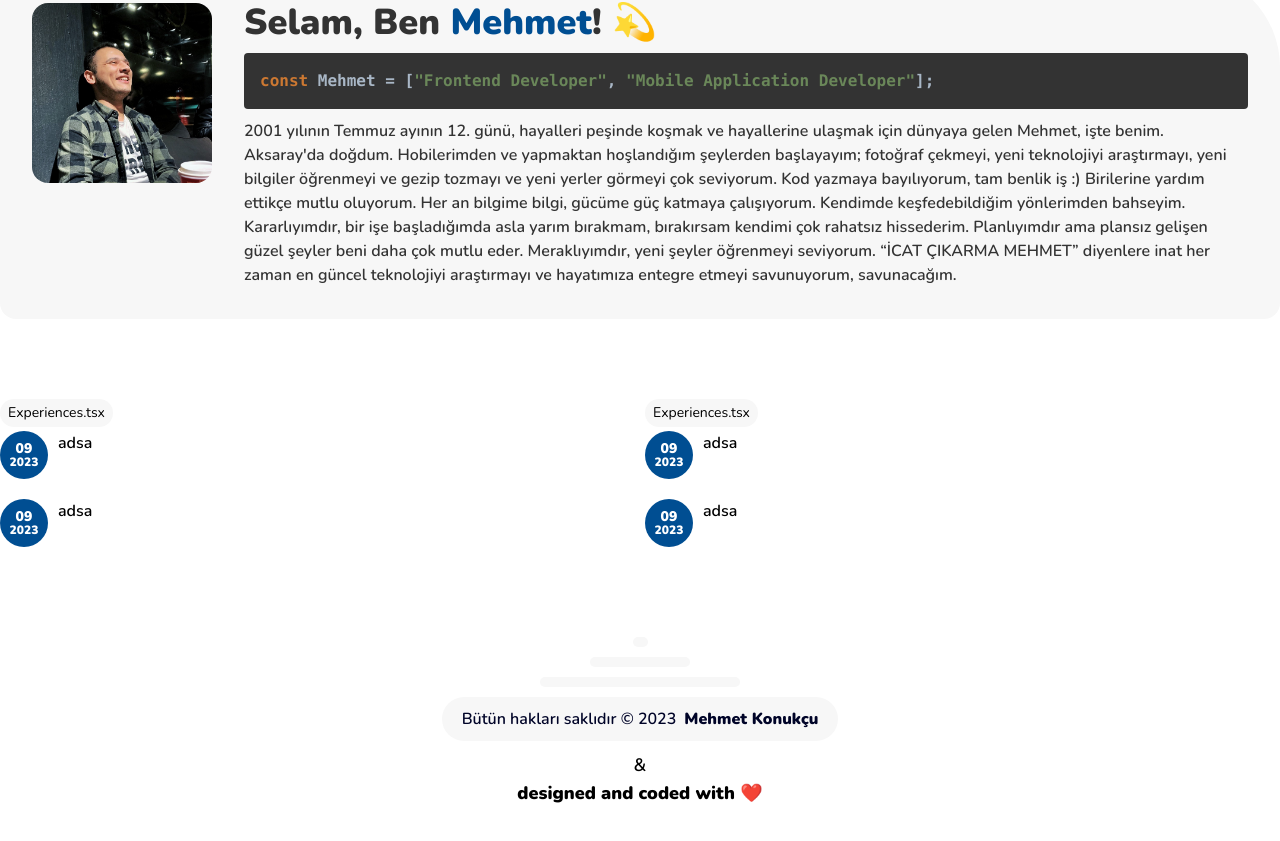
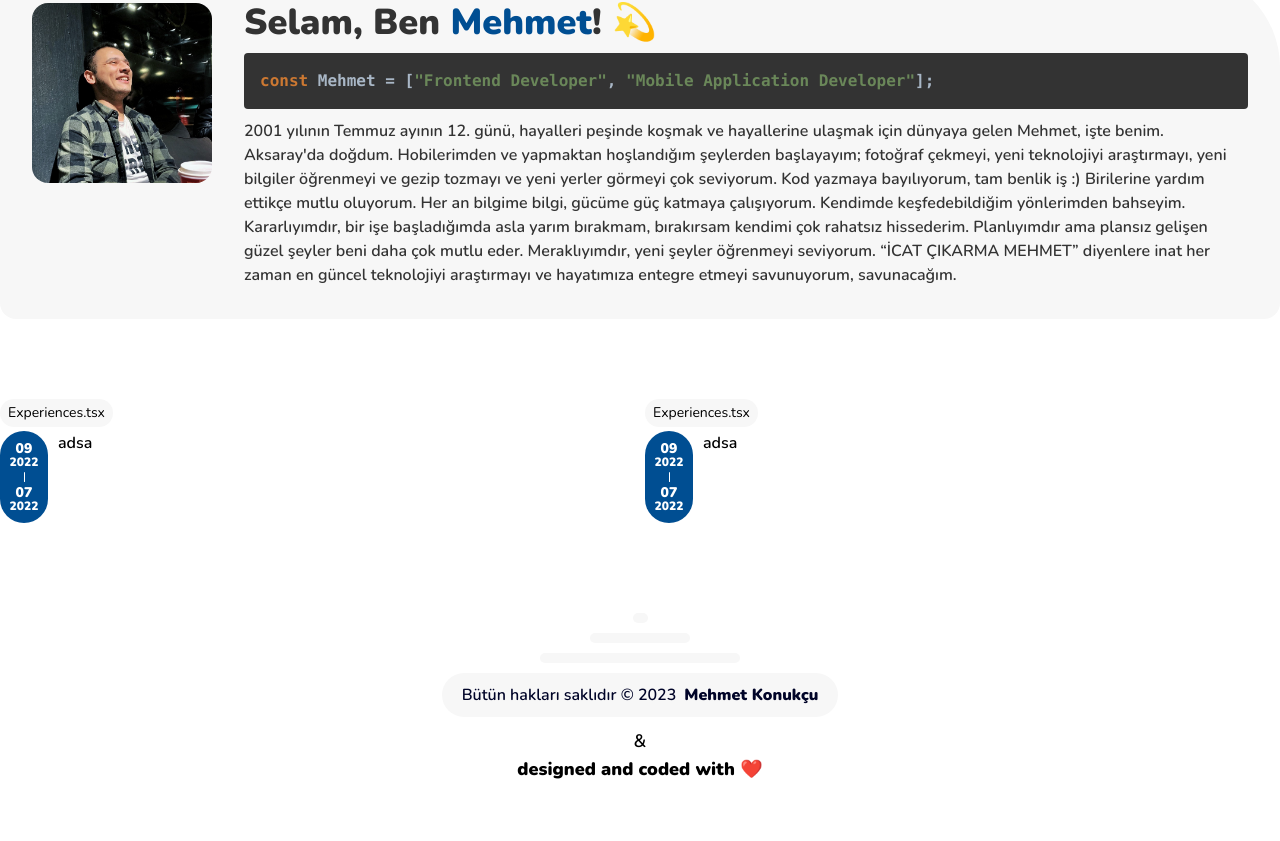
Before and after one commit to mehmetext/konukcudev-next, a Next.js app: page / in a window 1280 px wide. Shown: the part 941-1782 px from the top of the page. Built offline with nearby package versions, Linux system fonts and the light colour scheme.

Commit message:
DateLineBlockDate dinamikleştirildi

```diff
--- a/src/components/molecules/ExperiencesEducation/DateLineBlock.tsx
+++ b/src/components/molecules/ExperiencesEducation/DateLineBlock.tsx
@@ -1,11 +1,35 @@
+//Components
 import DateLineBlockDate from "@/components/atoms/DateLineBlock/DateLineBlockDate";
 
-export default function DateLineBlock() {
+//Types
+type Props = {
+	endingDate?: DateLineDateType;
+	startingDate: DateLineDateType;
+};
+
+type DateLineDateType = {
+	month: string;
+	year: string;
+};
+
+export default function DateLineBlock({ endingDate, startingDate }: Props) {
 	return (
 		<div className="flex gap-x-2.5">
 			<div className="flex flex-col gap-y-2.5">
 				<div className="shrink-0 flex flex-col py-2 gap-px bg-primary text-white rounded-full min-w-[48px] items-center justify-center">
-					<DateLineBlockDate month="09" year="2023" />
+					{endingDate && (
+						<>
+							<DateLineBlockDate
+								month={endingDate.month}
+								year={endingDate.year}
+							/>
+							<div className="h-2.5 w-px bg-white rounded-full"></div>
+						</>
+					)}
+					<DateLineBlockDate
+						month={startingDate.month}
+						year={startingDate.year}
+					/>
 				</div>
 				<div className="w-px flex-1 bg-red-500"></div>
 			</div>
--- a/src/components/molecules/ExperiencesEducation/Experiences.tsx
+++ b/src/components/molecules/ExperiencesEducation/Experiences.tsx
@@ -6,8 +6,10 @@ export default function Experiences() {
 	return (
 		<ComponentNameContainer name="Experiences">
 			<div className="flex flex-col gap-y-2.5">
-				<DateLineBlock />
-				<DateLineBlock />
+				<DateLineBlock
+					endingDate={{ month: "09", year: "2022" }}
+					startingDate={{ month: "07", year: "2022" }}
+				/>
 			</div>
 		</ComponentNameContainer>
 	);
```
Also changed, not shown: 2 other files (tests, documents, lock files or other folders).
